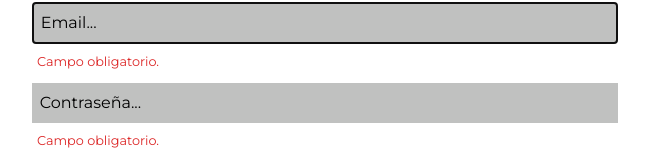
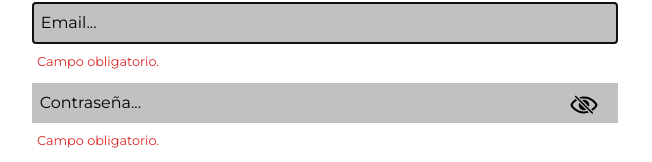
Before and after one commit to No-Country/S12-04-T-Node-React, a React (Vite) app in the folder frontend/: page /auth in a window 1280 px wide. Shown: the part 269-431 px from the top of the page, without its empty margins (315-967 px from the left). Built offline with nearby package versions, Linux system fonts and the light colour scheme.

Commit message:
Se creo el eye para ver password

```diff
--- a/frontend/src/pages/Login.jsx
+++ b/frontend/src/pages/Login.jsx
@@ -1,7 +1,10 @@
 import { useState } from 'react';
 import img from '../assets/images/Group8.svg';
 import { Link, useNavigate } from 'react-router-dom';
-import {useAuthStore} from '../store/auth'
+import {useAuthStore} from '../store/auth';
+// import { Formik, Form,  Field, ErrorMessage } from 'formik';
+import eyeClose  from '../assets/images/eyeClose.svg';
+import eyeOpen  from '../assets/images/eyeOpen.svg';
 
 
 
@@ -12,15 +15,15 @@ const initialValues = {
 
 const Login = () => {
 
+const [showPassword, setShowPassword] = useState(false);
+
 const setUid = useAuthStore((state) => state.setUid);
 const setUsername = useAuthStore((state) => state.setUsername);
 const setToken = useAuthStore((state) => state.setToken);
 
-  // const url = useLocation();
-  // // const ruta = url.state;
-  // console.log('ruta', url);
+
   const [dataUser, setDataUser] = useState(initialValues);
-  // const {error, setError} = useState({});
+
   const navigate = useNavigate();
   const validate = () => {
     let errorsList = {};
@@ -34,10 +37,10 @@ const setToken = useAuthStore((state) => state.setToken);
     //   };
       if(!dataUser.password)
       errorsList = { ...errorsList, password: "Campo obligatorio." };
-      else if(dataUser.password.length < 4 || dataUser.password.length > 8)
+      else if(dataUser.password.length < 8 || dataUser.password.length > 16)
       errorsList = {
         ...errorsList,
-        password: "Debe tener como minimo 4 caracteres y 8 maximo.",
+        password: "Debe tener como minimo 8 caracteres y 16 maximo.",
       };
 
     return errorsList;
@@ -81,7 +84,7 @@ const setToken = useAuthStore((state) => state.setToken);
         <input
         style={{backgroundColor: 'rgba(118, 120, 118, 0.46)'}}
         className='w-11/12 mx-auto border ps-2 text-base py-2  placeholder:bolder placeholder:text-black placeholder:text-900'
-        type="text"
+        type="email"
         placeholder="Email..."
         name="email"
         value={dataUser.email}
@@ -91,17 +94,21 @@ const setToken = useAuthStore((state) => state.setToken);
         <small className='text-red-600 mt-2 ms-4 sm:ms-8'>{validate().email}</small>
 
 
+        <div className="relative w-11/12 mx-auto">
 
         <input
         style={{backgroundColor: 'rgba(118, 120, 118, 0.46)'}}
-        className='w-11/12 mx-auto ps-2 text-base py-2 mt-3  placeholder:bolder placeholder:text-black placeholder:text-900'
-        type="password"
+        className='w-full  ps-2 text-base py-2 mt-3  placeholder:bolder placeholder:text-black placeholder:text-900'
+        type={showPassword? 'text' : 'password'}
         name="password"
         placeholder='Contraseña...'
         value={dataUser.password}
 
         onChange={(e) => setDataUser({ ...dataUser, password: e.target.value })}
+
         />
+        <div className='absolute z-2 top-6 right-5'><img src={showPassword ? eyeOpen : eyeClose} alt="eye" onClick={() => setShowPassword(!showPassword)} className="w-7" /></div>
+        </div>
         <small className='text-red-600 mt-2 ms-4 sm:ms-8'> {validate().password}</small>
         <Link to="/" className="text-xl font-bold mt-2 ms-4 sm:ms-8" style={{fontFamily: 'SF Pro Display'}}>¿Has olvidado la contraseña?</Link>
 
```
Also changed, not shown: frontend/src/assets/images/eyeClose.svg (added), frontend/src/assets/images/eyeOpen.svg (added).
